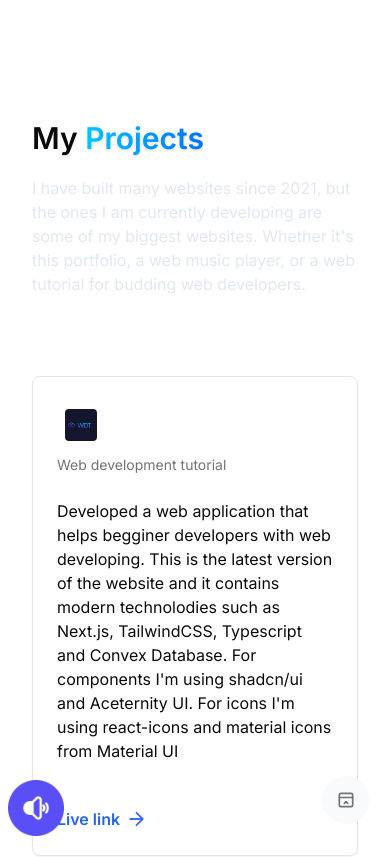
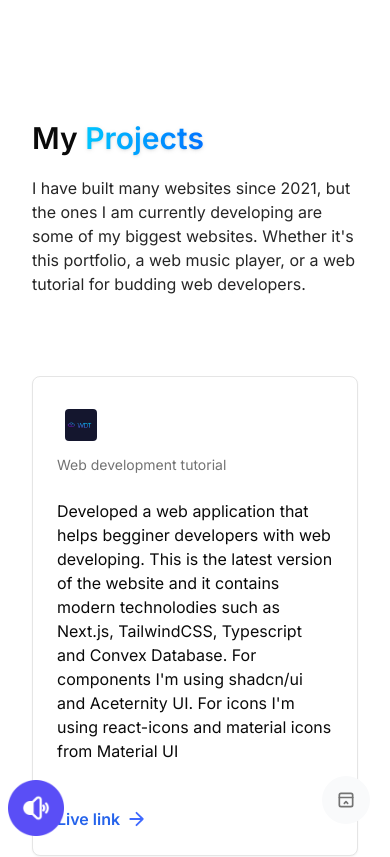
Before and after one commit to Slowbat200/my-portfolio, a Next.js app: page /projects in a window 390 px wide. Shown: the top 857 px of the page. Built offline with nearby package versions, Linux system fonts and the light colour scheme.

Commit message:
responsive changes

```diff
--- a/app/(landing)/page.tsx
+++ b/app/(landing)/page.tsx
@@ -64,7 +64,9 @@ export default function Home() {
               </Hint>
             </div>
           </div>
-          <Blob />
+          <div className='z-50'>
+            <Blob />
+          </div>
         </div>
         {/** Button section with animation */}
         <section id='button'>
--- a/app/(pages)/(routes)/projects/page.tsx
+++ b/app/(pages)/(routes)/projects/page.tsx
@@ -22,7 +22,7 @@ const ProjectPage = () => {
           Projects
         </span>
       </h1>
-      <div className='mt-5 flex flex-col gap-3 text-slate-200'>
+      <div className='mt-5 flex flex-col gap-3 dark:text-slate-200 text-neutral-800'>
         I have built many websites since 2021, but the ones I am currently
         developing are some of my biggest websites. Whether it&apos;s this
         portfolio, a web music player, or a web tutorial for budding web
--- a/components/navbar.tsx
+++ b/components/navbar.tsx
@@ -1,5 +1,6 @@
 import { cn } from '@/lib/utils';
 import Link from 'next/link';
+import { ModeToggle } from './mode-toggle';
 
 export const Navbar = ({ className }: { className?: string }) => {
   return (
@@ -22,6 +23,7 @@ export const Navbar = ({ className }: { className?: string }) => {
         <Link href='/contact'>
           <span>Contact Me</span>
         </Link>
+      <ModeToggle />
       </div>
     </nav>
   );
--- a/components/ui/background-beams.tsx
+++ b/components/ui/background-beams.tsx
@@ -61,7 +61,7 @@ export const BackgroundBeams = React.memo(
     return (
       <div
         className={cn(
-          "absolute h-full w-full inset-0 [mask-size:40px] [mask-repeat:no-repeat] flex items-center justify-center",
+          "absolute hidden h-full w-full inset-0 [mask-size:40px] [mask-repeat:no-repeat] dark:md:flex items-center justify-center",
           className
         )}
       >
```
